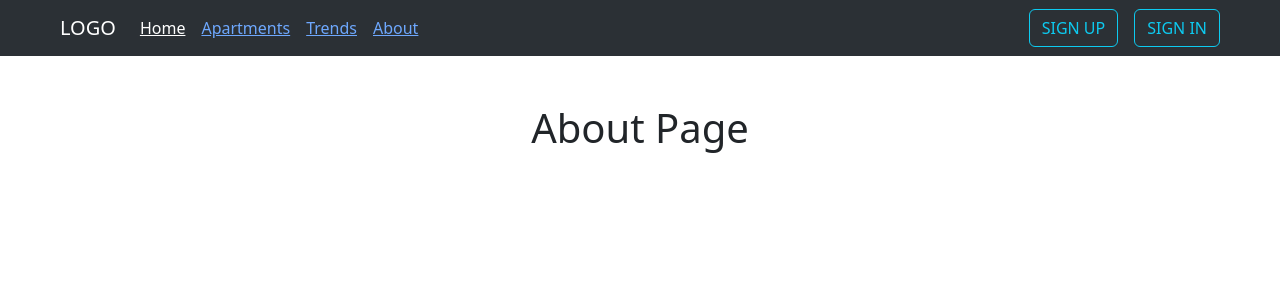
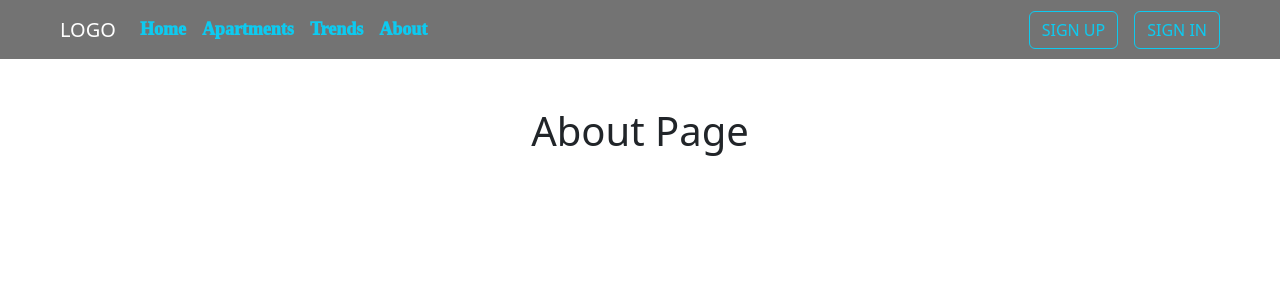
Before and after one commit to ashik5757/Online-house-rental, a Django app: template rental_app/templates/About/about.html in a window 1280 px wide. Shown: the top 300 px of the page. Run offline with Django 3.2, Linux system fonts and the light colour scheme; the template is opened without the code that fills it, so the values that code supplies are empty.

Commit message:
navbar transprnt

```diff
--- a/online_house_rental/templates/navbar.html
+++ b/online_house_rental/templates/navbar.html
@@ -4,7 +4,7 @@
 <link rel="stylesheet" href="{% static 'css/navbar/navbar.css' %}">
 {% endblock more_link %}
 
-<nav class="navbar navbar-expand-lg bg-body-tertiary ps-5 pe-5" data-bs-theme="dark">
+<nav class="navbar navbar-expand-lg ps-5 pe-5 sticky-sm-top" data-bs-theme="dark">
   <div class="container-fluid">
     <a class="navbar-brand" href="{% url 'home_page' %}">LOGO</a>
     <button class="navbar-toggler" type="button" data-bs-toggle="collapse" data-bs-target="#navbarSupportedContent" aria-controls="navbarSupportedContent" aria-expanded="false" aria-label="Toggle navigation">
@@ -13,7 +13,7 @@
     <div class="collapse navbar-collapse" id="navbarSupportedContent">
       <ul class="navbar-nav me-auto mb-2 mb-lg-0">
         <li class="nav-item">
-          <a class="nav-link active" aria-current="page" href="{% url 'home_page' %}">Home</a>
+          <a class="nav-link " aria-current="page" href="{% url 'home_page' %}">Home</a>
         </li>
         <li class="nav-item">
           {% if request.user.is_authenticated %}
@@ -38,7 +38,7 @@
       <!-- Notification Button-->
       {% if request.user.is_authenticated %}
       <button type="button" class="btn btn-* position-relative" onclick="window.location.href='{% url 'notification'%}' ;">
-        <svg xmlns="http://www.w3.org/2000/svg" width="16" height="16" fill="currentColor" class="bi bi-bell" viewBox="0 0 16 16">
+        <svg class="navbutton" xmlns="http://www.w3.org/2000/svg" width="16" height="16" fill="#0dcaf0" class="bi bi-bell" viewBox="0 0 16 16">
           <path d="M8 16a2 2 0 0 0 2-2H6a2 2 0 0 0 2 2zM8 1.918l-.797.161A4.002 4.002 0 0 0 4 6c0 .628-.134 2.197-.459 3.742-.16.767-.376 1.566-.663 2.258h10.244c-.287-.692-.502-1.49-.663-2.258C12.134 8.197 12 6.628 12 6a4.002 4.002 0 0 0-3.203-3.92L8 1.917zM14.22 12c.223.447.481.801.78 1H1c.299-.199.557-.553.78-1C2.68 10.2 3 6.88 3 6c0-2.42 1.72-4.44 4.005-4.901a1 1 0 1 1 1.99 0A5.002 5.002 0 0 1 13 6c0 .88.32 4.2 1.22 6z"/>
         </svg>
         <span class="position-absolute top-0 start-100 translate-middle badge rounded-pill bg-danger">
@@ -48,7 +48,7 @@
       </button>
       <!-- Bookmarks Button-->
       <button type="button" class="btn btn-*" onclick="window.location.href='{% url 'bookmarks' %}' ;">
-        <svg xmlns="http://www.w3.org/2000/svg" width="16" height="16" fill="currentColor" class="bi bi-bookmarks" viewBox="0 0 16 16">
+        <svg class="navbutton" xmlns="http://www.w3.org/2000/svg" width="16" height="16" fill="#0dcaf0" class="bi bi-bookmarks" viewBox="0 0 16 16">
           <path d="M2 4a2 2 0 0 1 2-2h6a2 2 0 0 1 2 2v11.5a.5.5 0 0 1-.777.416L7 13.101l-4.223 2.815A.5.5 0 0 1 2 15.5V4zm2-1a1 1 0 0 0-1 1v10.566l3.723-2.482a.5.5 0 0 1 .554 0L11 14.566V4a1 1 0 0 0-1-1H4z"/>
           <path d="M4.268 1H12a1 1 0 0 1 1 1v11.768l.223.148A.5.5 0 0 0 14 13.5V2a2 2 0 0 0-2-2H6a2 2 0 0 0-1.732 1z"/>
         </svg>
--- a/rental_app/static/css/navbar/navbar.css
+++ b/rental_app/static/css/navbar/navbar.css
@@ -1,12 +1,35 @@
-.nav-link{
+.nav-link {
     display: block;
     padding: var(--bs-nav-link-padding-y) var(--bs-nav-link-padding-x);
-    font-size: var(--bs-nav-link-font-size);
-    font-weight: var(--bs-nav-link-font-weight);
-    color: red;
+    font-family: 'Poppins';
+    font-size: large;
+    font-weight: 1000;
+    /* font-size: var(--bs-nav-link-font-size); */
+    /* font-weight: var(--bs-nav-link-font-weight); */
+    color: #0dcaf0;
     text-decoration: none;
     border: 0;
-    transition: color .15s ease-in-out,background-color .15s ease-in-out,border-color .15s ease-in-out;
-    color: rgba(var(--bs-link-color-rgb),var(--bs-link-opacity,1));
-    text-decoration: underline;
+    transition: color .15s ease-in-out, background-color .15s ease-in-out, border-color .15s ease-in-out;
+    /* color: rgba(var(--bs-link-color-rgb),var(--bs-link-opacity,1)); */
 }
+
+nav {
+    /* opacity: 1; */
+    background-color: hwb(0 0% 100% / 0.548);
+    backdrop-filter: blur(8px);
+}
+
+.dropdown-item:hover{
+    background-color: #0dcaf0;
+    color: black;
+}
+
+/* .navbutton{
+    color: #0dcaf0;
+    transition: color .15s ease-in-out, background-color .15s ease-in-out, border-color .15s ease-in-out;
+
+}
+
+.navbutton :hover{
+    background-color: aliceblue;
+} */
```
